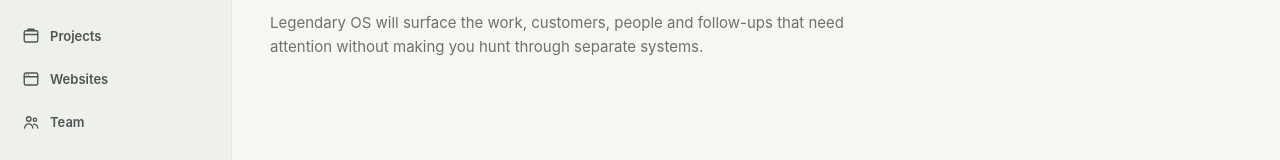
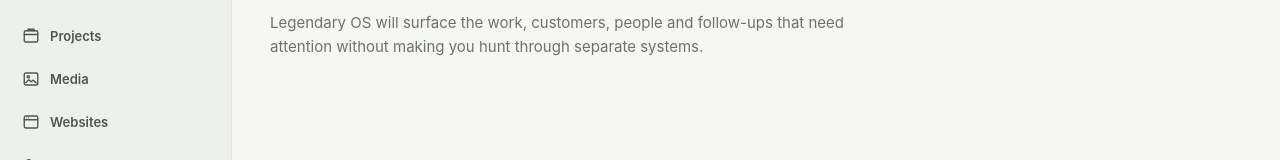
Before and after one commit to SamPrimeaux/Legendary-OS, a React (Vite) app in the folder frontend/: page / in a window 1280 px wide. Shown: the part 173-333 px from the top of the page. Built offline with nearby package versions, Linux system fonts and the light colour scheme.

Commit message:
feat(media): add media to navigation

```diff
--- a/frontend/src/shell/AppShell.tsx
+++ b/frontend/src/shell/AppShell.tsx
@@ -32,6 +32,7 @@
   { id: 'home', label: 'Home', href: '/', icon: <Icon name="home" /> },
   { id: 'leads', label: 'Leads', href: '/leads', icon: <Icon name="leads" /> },
   { id: 'projects', label: 'Projects', href: '/projects', icon: <Icon name="projects" /> },
+  { id: 'media', label: 'Media', href: '/media', icon: <Icon name="media" /> },
   { id: 'sites', label: 'Websites', href: '/cms', icon: <Icon name="sites" /> },
   { id: 'team', label: 'Team', href: '/team', icon: <Icon name="team" /> },
 ];
```
